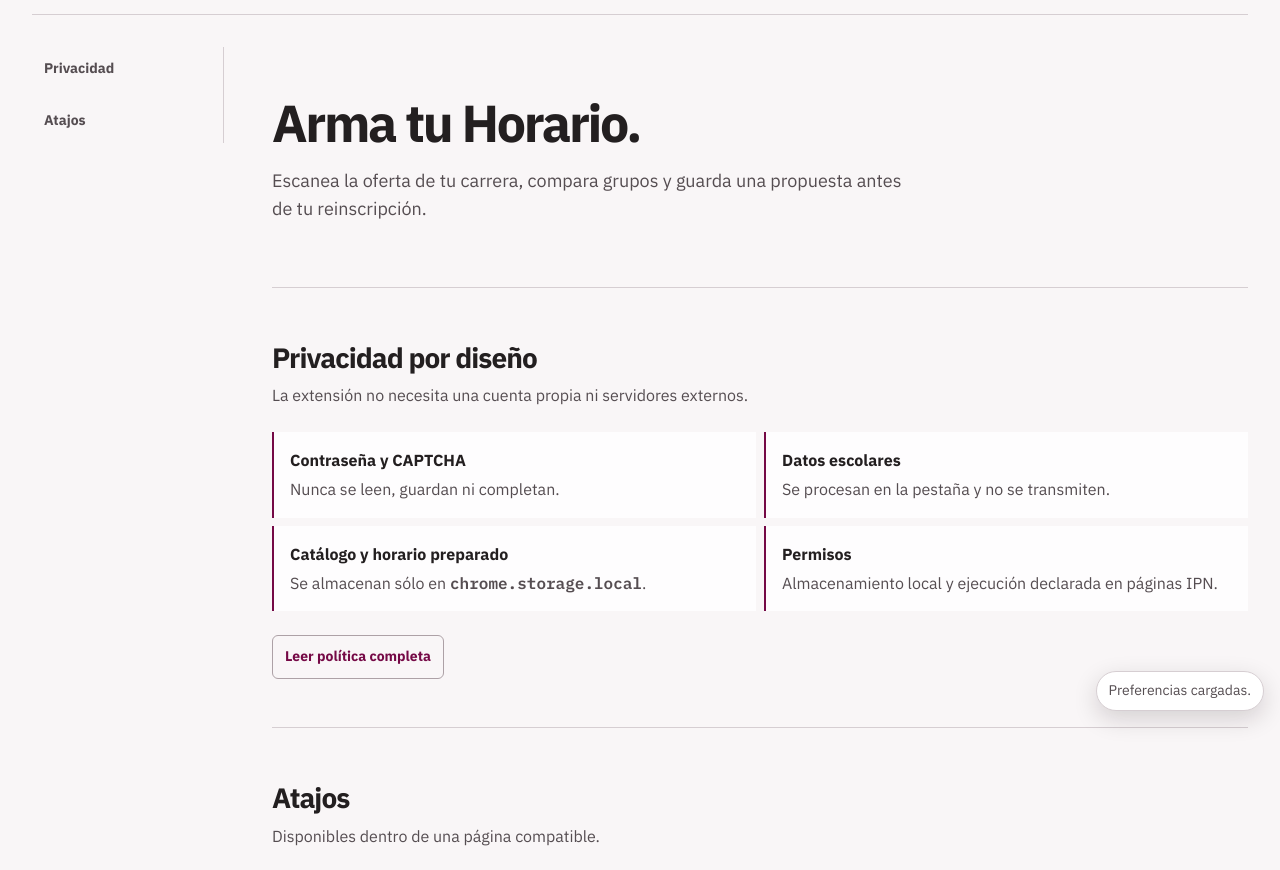
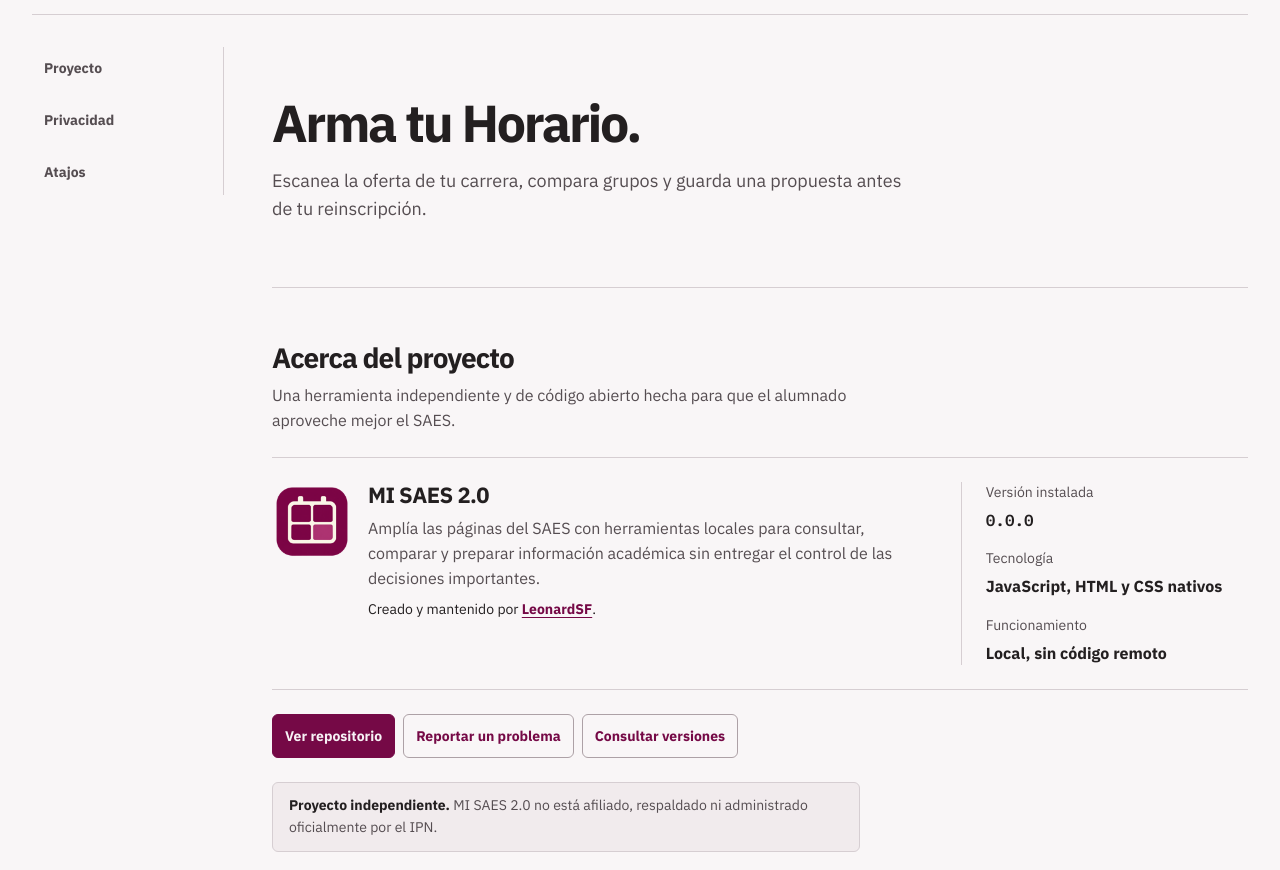
Before and after one commit to LeonardSF/MI-SAES-2.0, a browser extension: page options/options.html in a window 1280 px wide. Shown: the part 73-943 px from the top of the page. Drawn offline with Linux system fonts and the light colour scheme.

Commit message:
Añade sección informativa del proyecto en opciones

```diff
--- a/options/options.css
+++ b/options/options.css
@@ -181,6 +181,125 @@ select {
   color: var(--color-neutral);
 }
 
+.project-overview {
+  display: grid;
+  gap: var(--space-xl);
+  padding-block: var(--space-lg);
+  border-block: var(--rule-thin) solid var(--color-rule);
+}
+
+.project-identity {
+  display: grid;
+  grid-template-columns: auto minmax(0, 1fr);
+  gap: var(--space-md);
+  align-items: start;
+}
+
+.project-identity img {
+  width: clamp(4rem, 12vw, 5rem);
+  height: auto;
+  border-radius: var(--radius-md);
+}
+
+.project-identity h3,
+.project-identity p {
+  margin: 0;
+}
+
+.project-identity h3 {
+  font-family: var(--font-display);
+  font-size: var(--text-lg);
+  line-height: 1.2;
+  letter-spacing: -0.025em;
+}
+
+.project-identity p {
+  max-width: 65ch;
+  margin-block-start: var(--space-xs);
+  color: var(--color-neutral);
+}
+
+.project-identity .creator-line {
+  color: var(--color-ink);
+  font-size: var(--text-sm);
+}
+
+.creator-line a {
+  color: var(--color-accent);
+  font-weight: 700;
+  text-underline-offset: 0.2em;
+}
+
+.project-facts {
+  display: grid;
+  gap: var(--space-md);
+  margin: 0;
+}
+
+.project-facts div {
+  display: grid;
+  gap: var(--space-2xs);
+}
+
+.project-facts dt {
+  color: var(--color-neutral);
+  font-size: var(--text-sm);
+}
+
+.project-facts dd {
+  margin: 0;
+  color: var(--color-ink);
+  font-weight: 700;
+}
+
+#installed-version {
+  font-family: var(--font-wordmark);
+  font-variant-numeric: tabular-nums;
+}
+
+.project-links {
+  display: flex;
+  flex-wrap: wrap;
+  gap: var(--space-xs);
+  margin-block-start: var(--space-lg);
+}
+
+.project-link {
+  display: inline-flex;
+  min-height: 2.75rem;
+  align-items: center;
+  justify-content: center;
+  padding-inline: var(--space-sm);
+  border: var(--rule-thin) solid var(--color-rule-2);
+  border-radius: var(--radius-sm);
+  color: var(--color-accent);
+  font-size: var(--text-sm);
+  font-weight: 700;
+  text-decoration: none;
+  transition: background-color var(--dur-short) var(--ease-out), transform var(--dur-short) var(--ease-out);
+}
+
+.project-link--primary {
+  border-color: var(--color-accent);
+  background: var(--color-accent);
+  color: var(--color-accent-ink);
+}
+
+.independence-note {
+  max-width: 70ch;
+  margin: var(--space-lg) 0 0;
+  padding: var(--space-sm) var(--space-md);
+  border: var(--rule-thin) solid var(--color-rule);
+  border-radius: var(--radius-sm);
+  background: var(--color-paper-2);
+  color: var(--color-neutral);
+  font-size: var(--text-sm);
+}
+
+.independence-note strong {
+  color: var(--color-ink);
+}
+
 .module-list {
   display: grid;
   gap: var(--space-xs);
@@ -346,8 +465,13 @@ kbd {
 @media (hover: hover) and (pointer: fine) {
   .header-link:hover,
   .outline-link:hover,
+  .project-link:not(.project-link--primary):hover,
   .side-rail a:hover {
     background: var(--color-accent-soft);
+  }
+
+  .project-link--primary:hover {
+    background: var(--color-accent-hover);
   }
 
   .setting-card select:not(:disabled):hover {
@@ -359,12 +483,22 @@ kbd {
   }
 
   .header-link:active,
-  .outline-link:active {
+  .outline-link:active,
+  .project-link:active {
     transform: translateY(1px);
   }
 }
 
 @media (min-width: 40rem) {
+  .project-overview {
+    grid-template-columns: minmax(0, 1.6fr) minmax(12rem, 0.7fr);
+  }
+
+  .project-facts {
+    padding-inline-start: var(--space-lg);
+    border-inline-start: var(--rule-thin) solid var(--color-rule);
+  }
+
   .privacy-grid {
     grid-template-columns: repeat(2, minmax(0, 1fr));
   }
@@ -397,6 +531,7 @@ kbd {
 @media (pointer: coarse) {
   .header-link,
   .outline-link,
+  .project-link,
   .side-rail a,
   .setting-card select {
     min-height: 3rem;
--- a/options/options.html
+++ b/options/options.html
@@ -16,11 +16,12 @@
             <p class="subtitle">Configuración local</p>
           </div>
         </div>
-        <a class="header-link" href="https://www.ipn.mx/" target="_blank" rel="noreferrer">Sitio del IPN ↗</a>
+        <a class="header-link" href="https://www.ipn.mx/" target="_blank" rel="noopener noreferrer">Sitio del IPN ↗</a>
       </header>
 
       <main class="workbench">
         <nav class="side-rail" aria-label="Secciones de configuración">
+          <a href="#project">Proyecto</a>
           <a href="#privacy">Privacidad</a>
           <a href="#shortcuts">Atajos</a>
         </nav>
@@ -29,6 +30,40 @@
           <section class="intro">
             <h1>Arma tu Horario.</h1>
             <p>Escanea la oferta de tu carrera, compara grupos y guarda una propuesta antes de tu reinscripción.</p>
+          </section>
+
+          <section class="settings-section project-section" id="project">
+            <div class="section-heading">
+              <div>
+                <h2>Acerca del proyecto</h2>
+                <p>Una herramienta independiente y de código abierto hecha para que el alumnado aproveche mejor el SAES.</p>
+              </div>
+            </div>
+
+            <div class="project-overview">
+              <div class="project-identity">
+                <img src="../assets/icon-128.png" alt="Icono de MI SAES 2.0" width="80" height="80">
+                <div>
+                  <h3>MI SAES 2.0</h3>
+                  <p>Amplía las páginas del SAES con herramientas locales para consultar, comparar y preparar información académica sin entregar el control de las decisiones importantes.</p>
+                  <p class="creator-line">Creado y mantenido por <a href="https://www.facebook.com/Le0nardSF" target="_blank" rel="noopener noreferrer">LeonardSF</a>.</p>
+                </div>
+              </div>
+
+              <dl class="project-facts">
+                <div><dt>Versión instalada</dt><dd id="installed-version">—</dd></div>
+                <div><dt>Tecnología</dt><dd>JavaScript, HTML y CSS nativos</dd></div>
+                <div><dt>Funcionamiento</dt><dd>Local, sin código remoto</dd></div>
+              </dl>
+            </div>
+
+            <div class="project-links" aria-label="Enlaces del proyecto">
+              <a class="project-link project-link--primary" href="https://github.com/LeonardSF/MI-SAES-2.0" target="_blank" rel="noopener noreferrer">Ver repositorio</a>
+              <a class="project-link" href="https://github.com/LeonardSF/MI-SAES-2.0/issues" target="_blank" rel="noopener noreferrer">Reportar un problema</a>
+              <a class="project-link" href="https://github.com/LeonardSF/MI-SAES-2.0/releases" target="_blank" rel="noopener noreferrer">Consultar versiones</a>
+            </div>
+
+            <p class="independence-note"><strong>Proyecto independiente.</strong> MI SAES 2.0 no está afiliado, respaldado ni administrado oficialmente por el IPN.</p>
           </section>
 
           <section class="settings-section privacy-section" id="privacy">
@@ -44,7 +79,7 @@
               <div><dt>Catálogo y horario preparado</dt><dd>Se almacenan sólo en <code>chrome.storage.local</code>.</dd></div>
               <div><dt>Permisos</dt><dd>Almacenamiento local y ejecución declarada en páginas IPN.</dd></div>
             </dl>
-            <a class="outline-link" href="../PRIVACY.md" target="_blank">Leer política completa</a>
+            <a class="outline-link" href="../PRIVACY.md" target="_blank" rel="noopener noreferrer">Leer política completa</a>
           </section>
 
           <section class="settings-section" id="shortcuts">
@@ -60,10 +95,10 @@
       </main>
 
       <footer class="options-footer">
-        <span>MI SAES 2.0 · versión 0.13.0</span>
-        <span>No afiliado oficialmente al IPN.</span>
+        <span>MI SAES 2.0 · Hecho para estudiantes del IPN.</span>
+        <span>Proyecto independiente y de código abierto.</span>
       </footer>
-      <p class="save-status" id="save-status" aria-live="polite">Preferencias cargadas.</p>
+      <p class="save-status" id="save-status" aria-live="polite" hidden></p>
     </div>
     <script src="../src/shared/core.js"></script>
     <script src="options.js"></script>
--- a/options/options.js
+++ b/options/options.js
@@ -1,5 +1,10 @@
 (async function initOptions() {
   "use strict";
+
+  const installedVersion = document.getElementById("installed-version");
+  if (installedVersion && globalThis.chrome?.runtime?.getManifest) {
+    installedVersion.textContent = chrome.runtime.getManifest().version;
+  }
 
   if (!globalThis.chrome?.storage?.local) return;
 
@@ -9,6 +14,7 @@
   const status = document.getElementById("save-status");
   const moduleInputs = [...document.querySelectorAll("[data-module]")];
   let statusTimer = 0;
+  status.hidden = true;
 
   function render() {
     document.documentElement.dataset.theme = "light";
@@ -19,6 +25,7 @@
 
   async function save() {
     clearTimeout(statusTimer);
+    status.hidden = false;
     status.dataset.state = "loading";
     status.textContent = "Guardando…";
     try {
@@ -27,7 +34,7 @@
       status.textContent = "Preferencias guardadas ✓";
       statusTimer = setTimeout(() => {
         delete status.dataset.state;
-        status.textContent = "Cambios locales";
+        status.hidden = true;
       }, 2500);
     } catch {
       status.dataset.state = "error";
```
Also changed, not shown: tests/launcher.test.cjs (+0 -2 lines), tests/options.test.cjs (added, +80 -0 lines).
